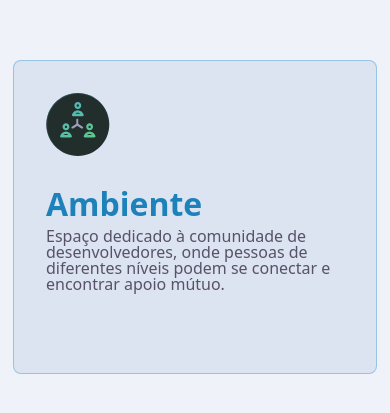
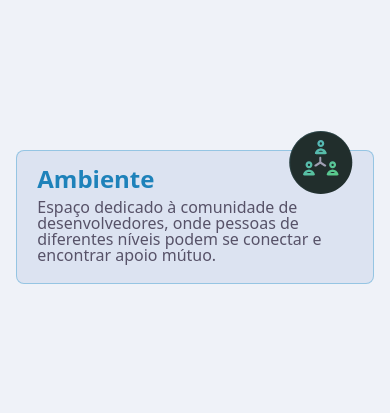
Before and after one commit to forjadev/mjo-forja-webpage, a Next.js app: page / in a window 390 px wide. Shown: the part 205-618 px from the top of the page. Built offline with nearby package versions, Linux system fonts and the light colour scheme.

Commit message:
feat: add responsive design to community card component

```diff
--- a/src/components/communityCard/CommunityCard.tsx
+++ b/src/components/communityCard/CommunityCard.tsx
@@ -9,16 +9,23 @@ interface CardProps {
 const CommunityCard: React.FC<CardProps> = ({ icon, title, paragraph }) => {
   return (
       <div
-        className='bg-surface-secondary-light dark:bg-surface-secondary-dark p-[32px] w-[364px] h-[314px] rounded-[8px] border border-palette-blue-500/40 dark:border-palette-green-800/50'
+        className='bg-surface-secondary-light p-5 w-11/12 max-w-[364px] max-h-[314px] rounded-[8px] border border-palette-blue-500/40 relative
+        dark:bg-surface-secondary-dark dark:border-palette-green-800/50
+         sm:p-[32px] sm:w-[364px] sm:h-[314px]'
       >
 
-        <Image src={icon} alt='image' width={64} height={64}/>
+        <Image src={icon} alt='image' width={64} height={64} className='absolute right-5 top-[-20px] sm:static'/>
 
-        <h1 className='mt-8 text-palette-blue-600 dark:text-palette-cyan-400 text-[32px] font-bold leading-8'>
+        <h1 className='text-palette-blue-600 text-2xl font-bold leading-4
+          dark:text-palette-cyan-400
+          sm:leading-8 sm:mt-8 sm:text-[32px]'
+        >
           {title}
         </h1>
 
-        <p className='mt-2 text-base text-on-secondary-light dark:text-on-primary-dark leading-4'>
+        <p className='mt-3 text-base text-on-secondary-light
+          dark:text-on-primary-dark leading-4'
+        >
           {paragraph}
         </p>
       </div>
```
